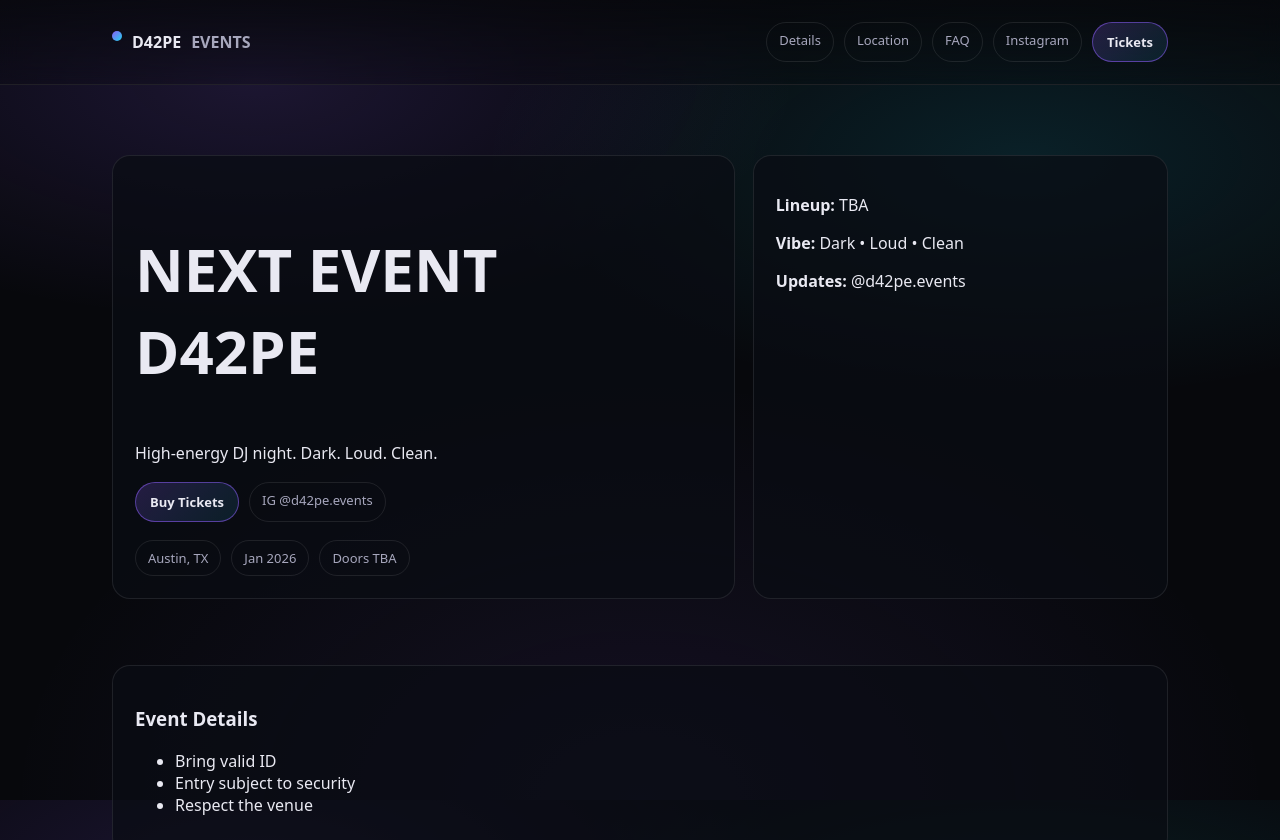
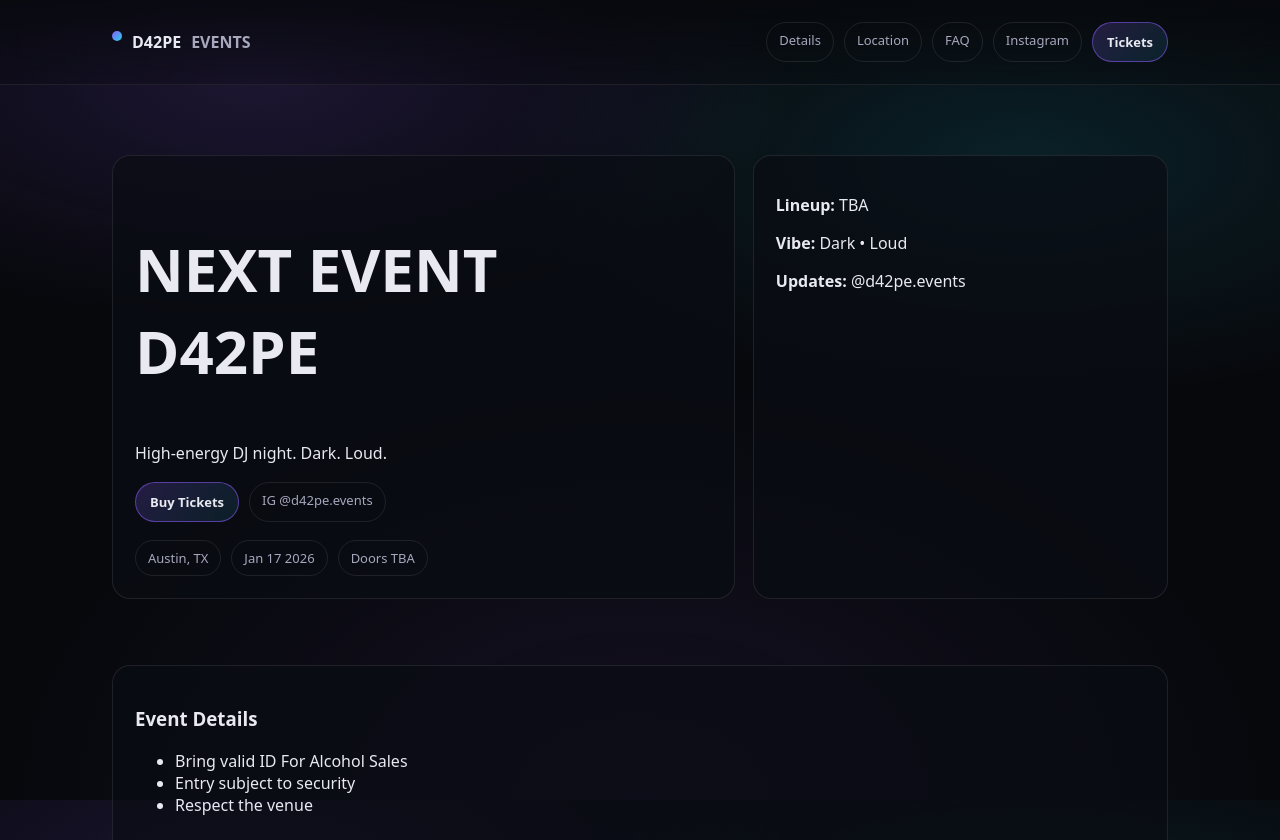
Before and after one commit to pedersonhintzkids/d42pe.com, a plain HTML site: page index.html in a window 1280 px wide. Shown: the top 840 px of the page. Drawn offline with Linux system fonts and the light colour scheme.

Commit message:
Update event details and descriptions in index.html

```diff
--- a/index.html
+++ b/index.html
@@ -102,7 +102,7 @@
     <div class="hero-grid">
       <div class="card">
         <h1>Next Event<br>D42PE</h1>
-        <p>High-energy DJ night. Dark. Loud. Clean.</p>
+        <p>High-energy DJ night. Dark. Loud.</p>
 
         <div class="cta-row">
           <a class="btn" href="/tickets/">Buy Tickets</a>
@@ -111,14 +111,14 @@
 
         <div class="cta-row">
           <div class="chip">Austin, TX</div>
-          <div class="chip">Jan 2026</div>
+          <div class="chip">Jan 17 2026</div>
           <div class="chip">Doors TBA</div>
         </div>
       </div>
 
       <div class="card">
         <p><b>Lineup:</b> TBA</p>
-        <p><b>Vibe:</b> Dark • Loud • Clean</p>
+        <p><b>Vibe:</b> Dark • Loud </p>
         <p><b>Updates:</b> @d42pe.events</p>
       </div>
     </div>
@@ -127,7 +127,7 @@
   <section id="details" class="section card">
     <h3>Event Details</h3>
     <ul>
-      <li>Bring valid ID</li>
+      <li>Bring valid ID For Alcohol Sales</li>
       <li>Entry subject to security</li>
       <li>Respect the venue</li>
     </ul>
```
